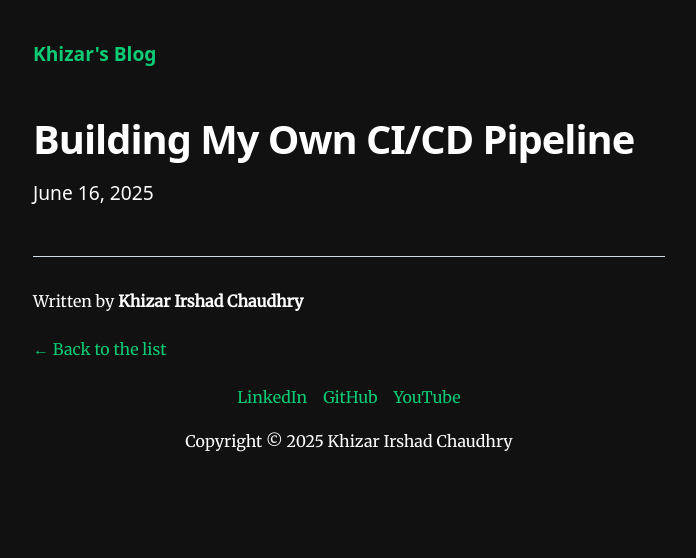
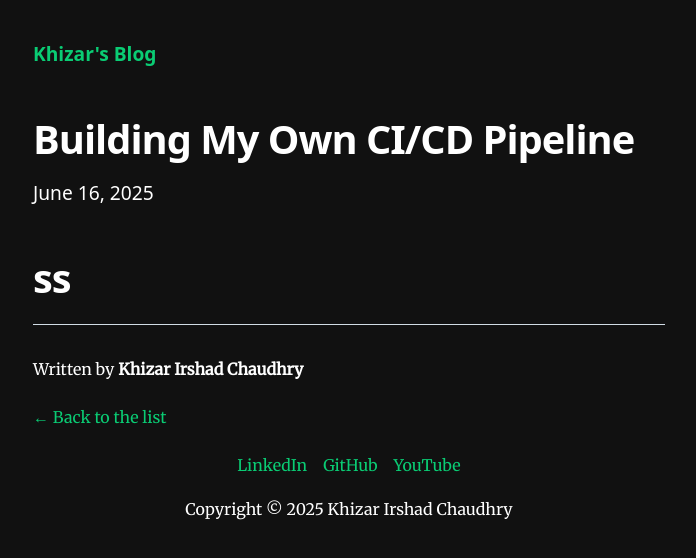
Before and after one commit to KhizarIrshadChaudhry/my-blog, a Gatsby site: page /building-own-CI-CD/ in a window 1280 px wide. Shown: the whole page, without its empty margins (291-987 px from the left). Built offline with nearby package versions, Linux system fonts and the light colour scheme; Gatsby itself is replaced by a stand-in of ours.

Commit message:
testing webhook

```diff
--- a/content/blog/building-own-CI-CD/index.md
+++ b/content/blog/building-own-CI-CD/index.md
@@ -4,4 +4,4 @@ date: "2025-06-16 23:56:35"
 description: "After creating my blog platform (this), I realized that updating it involved too many manual steps (basically slavery): I had push the my source code to Git, build the Gatsby project locally, log into my hosting service, and manually copy the updated build files into the document root of my site. All of that, just to publish a blog post. I clearly needed a better workflow (or else I'll get too lazy). Could this whole process be automated into a single step? Yes, and thats what exactly what CI/CD is for.."
 ---
 
-#
+# ss
```
